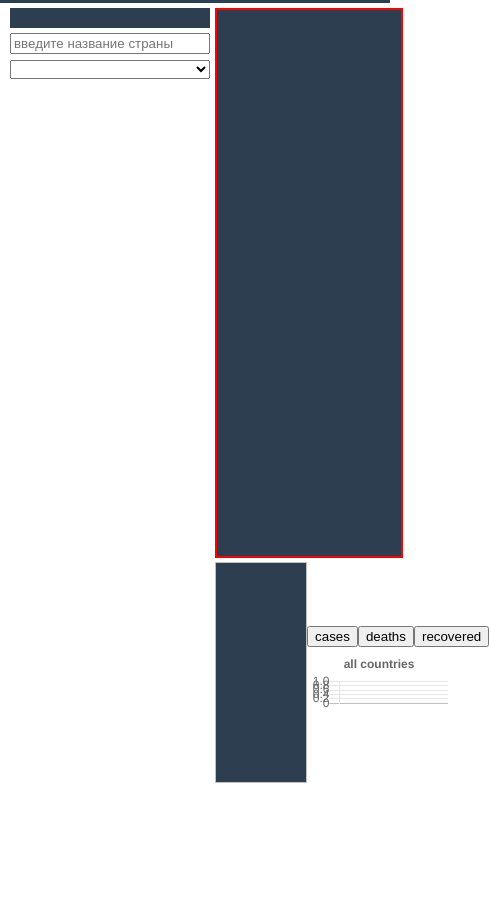
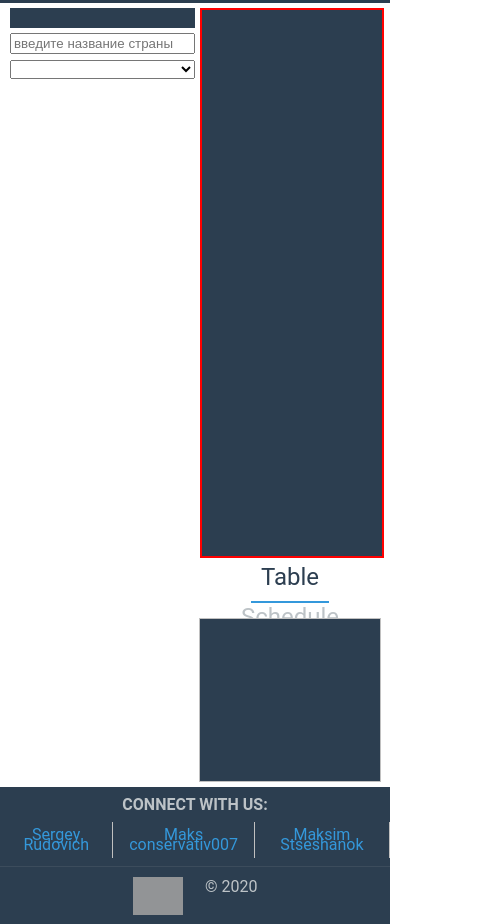
Before and after one commit to SergRudovich/covid-dashboard, a website built with webpack: page public/index.html in a window 390 px wide. Shown: the part 47-971 px from the top of the page, 489 px wide, since content can reach past the window. Before the commit the page ends 844 px from the top, so only its background shows below. Built offline with nearby package versions, Linux system fonts and the light colour scheme; no server answers; grey boxes are pictures that could not be loaded; files whose address does not match are found by name.

Commit message:
feat: rebuild home page

```diff
--- a/public/index.html
+++ b/public/index.html
@@ -4,8 +4,8 @@
     <meta charset="UTF-8" />
     <meta name="viewport" content="width=device-width, initial-scale=1.0" />
     <title>Covid dashboard</title>
-  <link href="main.e15a473dfc6a53603e88.css" rel="stylesheet"></head>
+  <link href="main.af66fb8abd427a31db7c.css" rel="stylesheet"></head>
   <body>
     <div id="root"></div>
-  <script src="vendors-node_modules_axios_index_js-node_modules_chart_js_dist_Chart_js-node_modules_moment_l-2fcd01.c51f211fb1723e336b46.js"></script><script src="main.9da068dada90c2cd7234.js"></script></body>
+  <script src="vendors-node_modules_axios_index_js-node_modules_chart_js_dist_Chart_js-node_modules_moment_l-2fcd01.c51f211fb1723e336b46.js"></script><script src="main.fd8f72890579f50cda2e.js"></script></body>
 </html>
--- a/src/getDom.js
+++ b/src/getDom.js
@@ -6,6 +6,8 @@ function getDom(){
     const header = document.createElement('header');
     header.classList.add('header');
 
+    const footer = document.createElement('footer')
+    footer.classList.add('footer');
     const map = document.createElement('div');
     map.classList.add('map')
 
@@ -14,6 +16,9 @@ function getDom(){
 
     const wrapperInner = document.createElement('div');
     wrapperInner.classList.add('wrapper__inner');
+
+    const toggle = document.createElement('div');
+    toggle.classList.add('toggle');
 
     const globalCasesCounter = document.createElement('div');
     globalCasesCounter.classList.add('global-case-counter');
@@ -44,6 +49,10 @@ function getDom(){
         <h1 class="header__title">COVID-19 Dashboard</h1>
     `;
 
+    toggle.innerHTML = `
+        <h2 class="toggle__title">Table</h2><h2 class="toggle__title toggle__title-inactive">Schedule</h2>
+    `
+
     scheduleMain.innerHTML = `
         <div class="control-buttons">
             <button data-controlButtons="cases" class="button-cases">cases</button>
@@ -55,6 +64,23 @@ function getDom(){
         </div>
     `;
 
+    footer.innerHTML = `
+        <div class="footer__info">
+            <h4 class="footer__title">CONNECT WITH US:</h4>
+            <div class="footer__authors">
+                <p><a href="https://github.com/SergRudovich" target="blank">Sergey Rudovich</a></p>
+                <p><a href="https://github.com/conservativ007" target="blank">Maks
+                conservativ007</a></p>
+                <p><a href="https://github.com/MaksimStseshanok" target="blank">Maksim Stseshanok</a></p>
+            </div>
+            <div class="footer__meta">
+                <a href="https://rs.school/js/" target="blank"><img src="https://rs.school/images/rs_school_js.svg" alt="RS School"></a>
+                <span class="footer__year">© 2020</span>
+            </div>
+        </div>
+
+     `;
+
     divSelect.append(choiceIndicator);
 
 
@@ -63,10 +89,10 @@ function getDom(){
     dataArticle.append(divSelect);
     dataArticle.append(divData);
 
-    wrapperInner.append(divStatistics,scheduleMain);
+    wrapperInner.append(toggle, divStatistics,scheduleMain);
     wrapper.append(map, wrapperInner)
 
     root.append(dataArticle,wrapper)
 
-    document.body.append(header, root);
+    document.body.append(header, root, footer);
 }
--- a/src/main.js
+++ b/src/main.js
@@ -5,6 +5,7 @@ import {getStatistics} from './getStatistics';
 import {showStatisticsCountry} from './showStatisticsCountry';
 import {searchCountry} from './searchCountry';
 import {selectStatistics} from './selectStatistics';
+import {toggleTable} from './switches/toggleTable';
 
 // график
 import {getSheludeStatistics} from './schedule/getSheludeStatistics';
@@ -32,3 +33,6 @@ searchCountry(data);
 
 // отрисовка графика
 getSheludeStatistics();
+
+// переключение
+toggleTable();
--- a/src/styles/style.scss
+++ b/src/styles/style.scss
@@ -28,7 +28,7 @@ body {
 }
 
 .data-article {
-  min-width: 200px;
+  min-width: 185px;
   display: flex;
   flex-direction: column;
   width: 22%;
@@ -65,7 +65,6 @@ body {
     justify-content: space-between;
     padding: 9px 5px;
     border-bottom: 1px solid silver;
-
     &__cases {
       margin-left: 2px;
       color: #e74c3c;
@@ -106,10 +105,40 @@ body {
   flex-direction: column;
   justify-content: space-between;
   &__inner {
+    position: relative;
     height: 40%;
     display: flex;
     align-items: center;
     justify-content: space-between;
+    @media screen and (max-width: $laptop) {
+      flex-direction: column;
+    }
+  }
+}
+.toggle {
+  display: none;
+  text-align: center;
+  width: 100%;
+  height: 55px;
+  @media screen and (max-width: $laptop) {
+    display: block;
+  }
+  &__title {
+    display: inline-block;
+    font-weight: 400;
+    color: #2c3e50;
+    padding: 0 10px 10px;
+    border-bottom: 2px solid #3498db;
+    margin: 0;
+    cursor: pointer;
+    transition: all 0.25s ease;
+    &-inactive {
+      color: $title-color;
+      cursor: pointer;
+      padding-bottom: 0;
+      border-bottom: none;
+      transition: all 0.25s ease;
+    }
   }
 }
 
@@ -124,13 +153,11 @@ body {
   background: $bg-color;
   color: #bdc3c7;
   overflow: auto;
-
   .statistics-CONT,
   .statistics-RONT,
   .statistics-DONT {
     font-size: 12px;
     display: flex;
-    // flex-direction: column;
   }
 
   .statistics,
@@ -142,16 +169,6 @@ body {
     border-bottom: 1px solid #bdc3c7;
   }
 
-  // .statistics:after {
-  //   position: absolute;
-  //   content: '';
-  //   width: 180px;
-  //   height: 1px;
-  //   background-color: #bdc3c7;
-  //   top: 22px;
-  //   left: 0;
-  // }
-
   div:nth-last-child(-n + 3):after {
     top: 32px;
   }
@@ -159,23 +176,35 @@ body {
   .statistics-desc {
     color: #3498db;
   }
-
-  // .statistics-country {
-  //   margin-top: 10px;
-  //   margin-left: 10px;
-  // }
+  @media screen and (max-width: $laptop) {
+    width: 100%;
+    transition: all 0.3s ease;
+    &-close {
+      transform: translateX(-400px);
+      opacity: 0;
+    }
+  }
 }
 
 .schedule-main {
   width: 50%;
-
   .control-buttons {
     display: flex;
     justify-content: space-around;
   }
-
   .chart-container {
     width: 100%;
+  }
+  @media screen and (max-width: $laptop) {
+    min-width: 300px;
+    min-height: 150px;
+    position: absolute;
+    top: 45px;
+    opacity: 0;
+    transition: all 0.3s ease;
+  }
+  &-open {
+    opacity: 1;
   }
 }
 
@@ -183,3 +212,43 @@ canvas {
   max-width: 420px;
   margin: 0 auto;
 }
+
+.footer {
+  background: $bg-color;
+  color: $title-color;
+  text-align: center;
+  &__authors {
+    display: flex;
+    justify-content: center;
+    padding-bottom: 8px;
+    margin: 0 auto 5px;
+    border-bottom: 1px solid rgba(192, 192, 192, 0.1);
+  }
+  & p,
+  h4 {
+    padding: 8px;
+    margin: 0;
+  }
+  & p {
+    border-right: 1px solid silver;
+    line-height: 10px;
+  }
+  & a {
+    color: #3498db;
+    text-decoration: none;
+    &:hover {
+      color: silver;
+    }
+  }
+  &__meta {
+    display: flex;
+    justify-content: space-between;
+    width: 125px;
+    padding: 5px;
+    margin: 0 auto;
+  }
+  & img {
+    width: 50px;
+    opacity: 0.9;
+  }
+}
--- a/src/styles/variables.scss
+++ b/src/styles/variables.scss
@@ -1,2 +1,4 @@
 $bg-color: #2c3e50;
 $title-color: #bdc3c7;
+
+$laptop: 899px;
--- /dev/null
+++ b/src/switches/toggleTable.js
@@ -0,0 +1,21 @@
+export const toggleTable = () => {
+  const toggle = document.querySelector(".toggle");
+  const toggleTitles = document.querySelectorAll(".toggle__title");
+
+  const dataStat = document.querySelector(".data-statistics");
+  const schedule = document.querySelector(".schedule-main");
+
+  toggle.addEventListener('click', (event) => {
+    if (event.target.textContent === 'Table') {
+      toggleTitles[0].classList.remove('toggle__title-inactive')
+      toggleTitles[1].classList.add('toggle__title-inactive')
+      schedule.classList.remove('schedule-main-open')
+      dataStat.classList.remove('data-statistics-close')
+    } else {
+      toggleTitles[0].classList.add('toggle__title-inactive')
+      toggleTitles[1].classList.remove('toggle__title-inactive')
+      schedule.classList.add('schedule-main-open')
+      dataStat.classList.add('data-statistics-close')
+    }
+    });
+};
```
Also changed, not shown: 4 other files.
